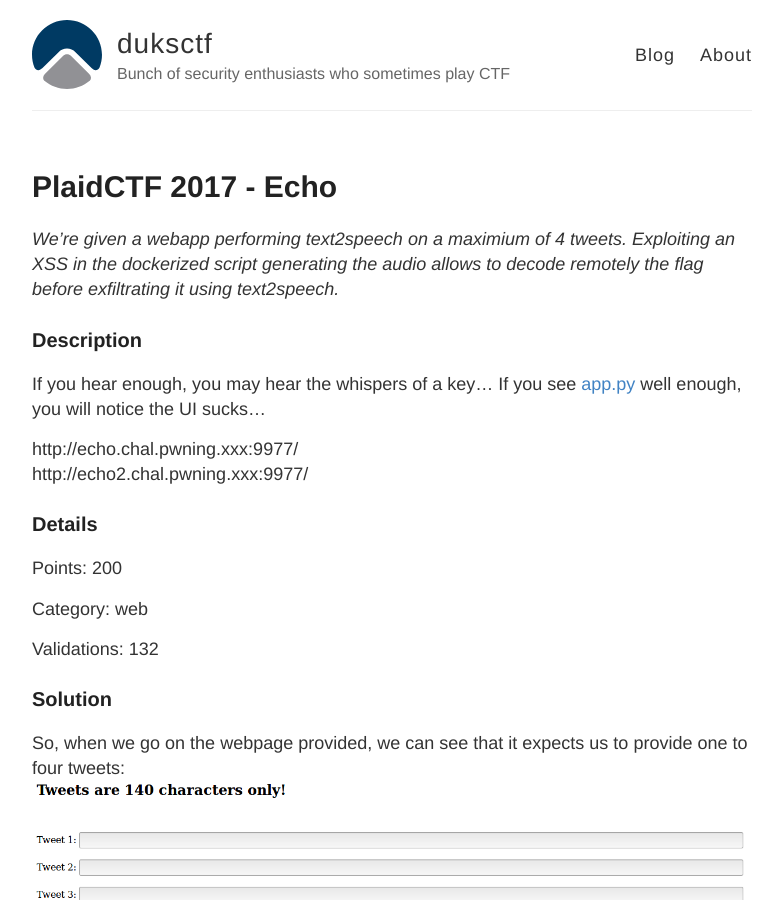
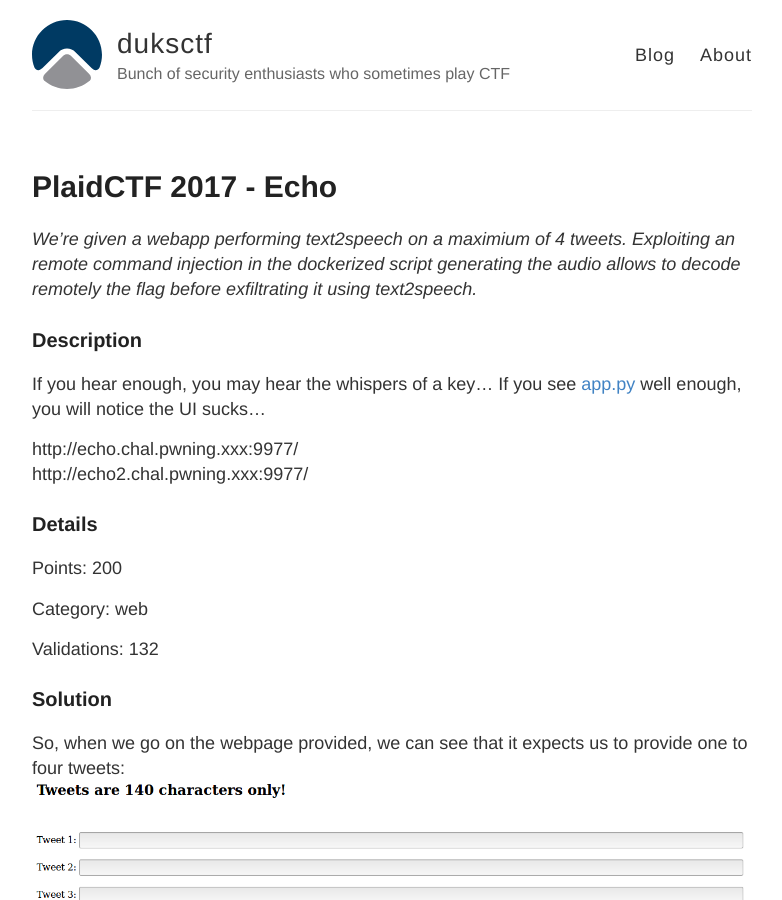
Before and after one commit to duksctf/duksctf.github.io, a Jekyll site: the page built from _posts/2017-04-26-PCTF2017-Echo.md, in a window 1280 px wide and 900 px high. Shown: the whole window, without its empty margins (248-1030 px from the left). Built offline with Jekyll 4.4.1, drawn with Linux system fonts in a browser that asks for light colours.

Commit message:
Update 2017-04-26-PCTF2017-Echo.md

```diff
--- a/_posts/2017-04-26-PCTF2017-Echo.md
+++ b/_posts/2017-04-26-PCTF2017-Echo.md
@@ -4,7 +4,7 @@
 date: 2017-04-26
 ---
 
-*We're given a webapp performing text2speech on a maximium of 4 tweets. Exploiting an XSS in the dockerized script generating the audio allows to decode remotely the flag before exfiltrating it using text2speech.*
+*We're given a webapp performing text2speech on a maximium of 4 tweets. Exploiting an remote command injection in the dockerized script generating the audio allows to decode remotely the flag before exfiltrating it using text2speech.*
 
 <!--more-->
 
```
